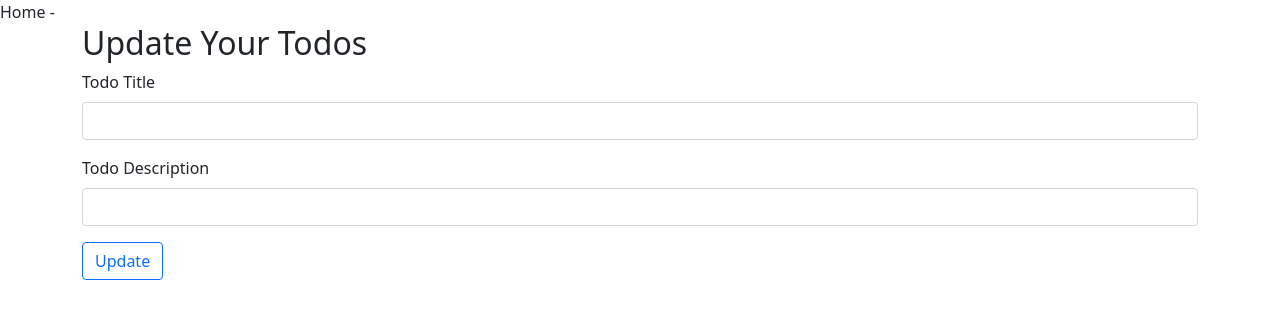
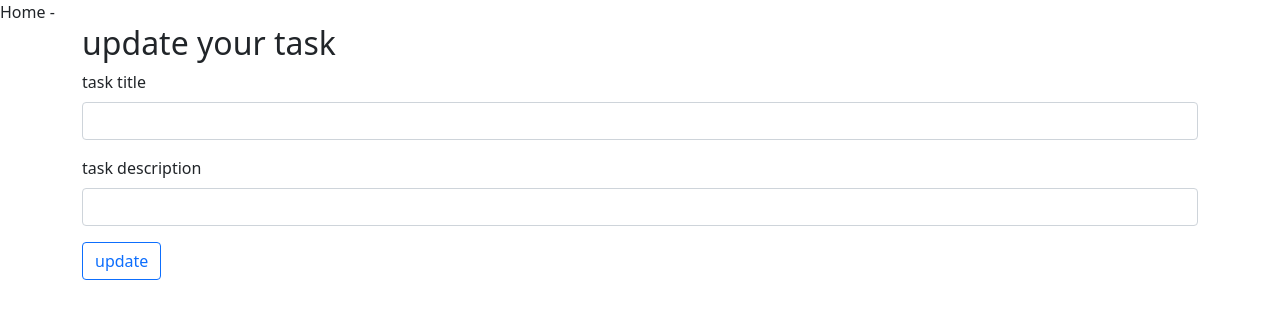
Before and after one commit to ayushpro0/tasksapp, a Flask app: page /update/1 in a window 1280 px wide. Shown: the part 56-375 px from the top of the page. Run offline with Flask 2, Linux system fonts and the light colour scheme; data that the repository does not hold is empty.

Commit message:
fixed the update page

```diff
--- a/templates/update.html
+++ b/templates/update.html
@@ -4,17 +4,17 @@
 {% block title %} Home -{% endblock title %}
 
 <div class="container">
-    <h2>Update Your Todos</h2>
+    <h2>update your task</h2>
     <form action="/update/{{todo.sno}}" method="POST">
         <div class="mb-3">
-            <label for="title" class="form-label">Todo Title</label>
+            <label for="title" class="form-label">task title</label>
             <input type="text" class="form-control" name="title" id="title" value="{{todo.title}}" aria-describedby="emailHelp">
         </div>
         <div class="mb-3">
-            <label for="desc" class="form-label">Todo Description</label>
+            <label for="desc" class="form-label">task description</label>
             <input type="text" class="form-control" name="desc" id="desc" value="{{todo.desc}}">
         </div>
-        <button type="submit" class="btn btn-outline-primary ">Update</button>
+        <button type="submit" class="btn btn-outline-primary ">update</button>
     </form>
 </div>
 
```
